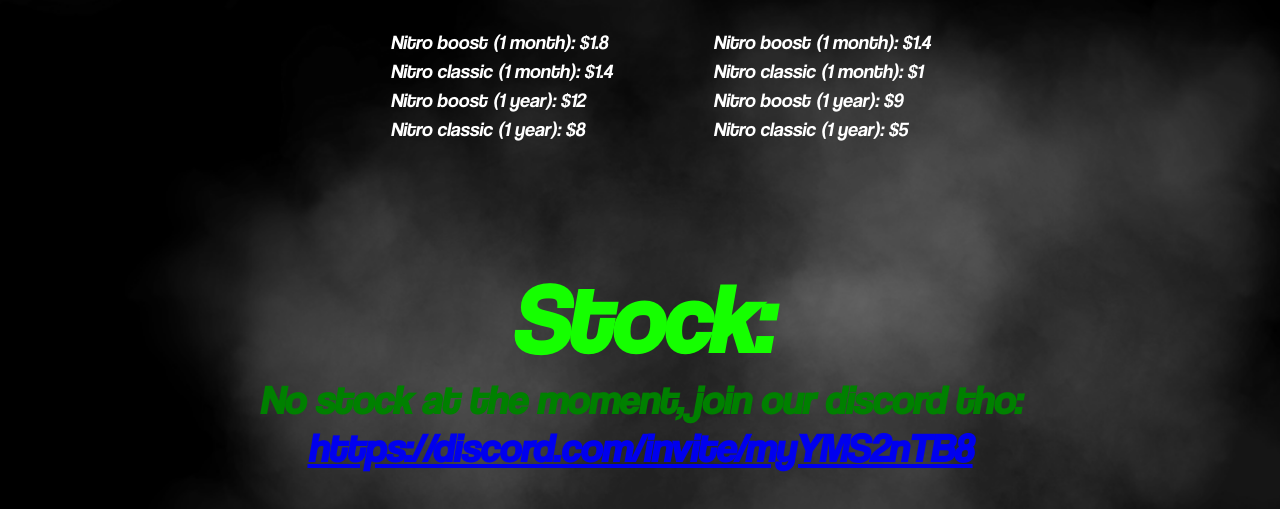
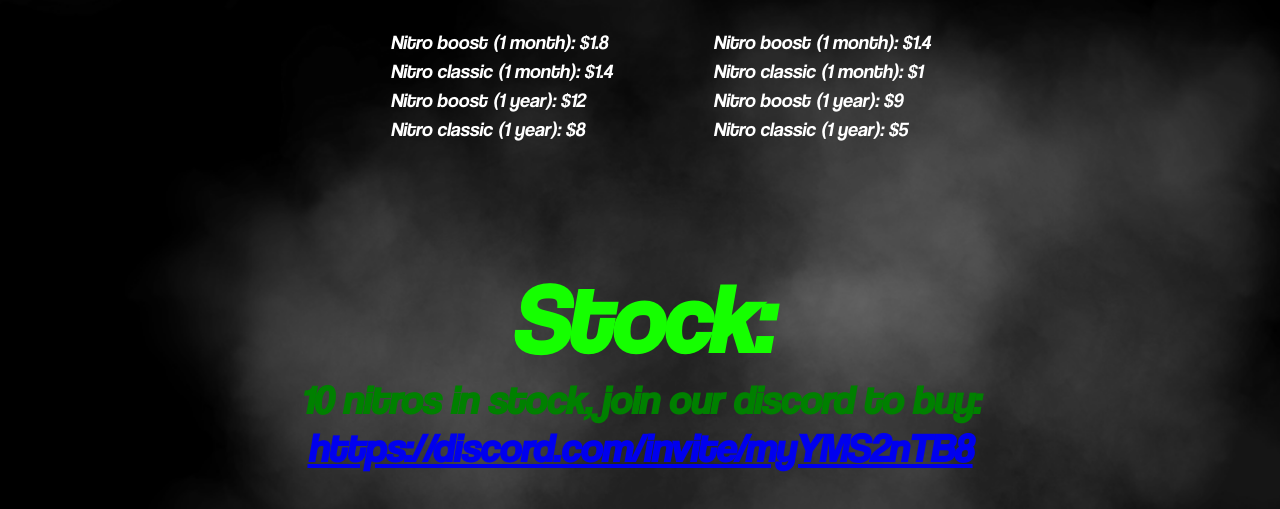
Before and after one commit to PaiusX/nland, a plain HTML site: page stock.html in a window 1280 px wide. Shown: the part 443-952 px from the top of the page. Drawn offline with Linux system fonts and the light colour scheme.

Commit message:
Update stock.html

```diff
--- a/stock.html
+++ b/stock.html
@@ -60,7 +60,7 @@
       }
     }
 
-    updateStock(0);
+    updateStock(10);
 
   </script>
 
```
